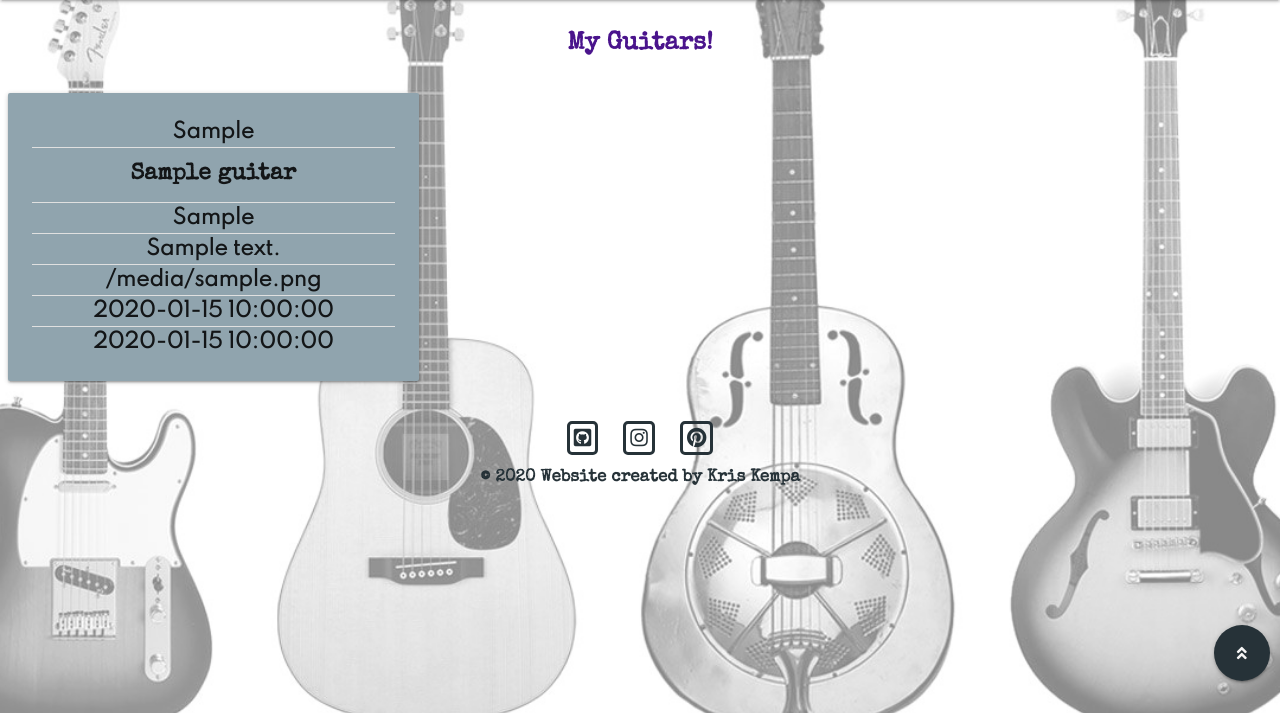
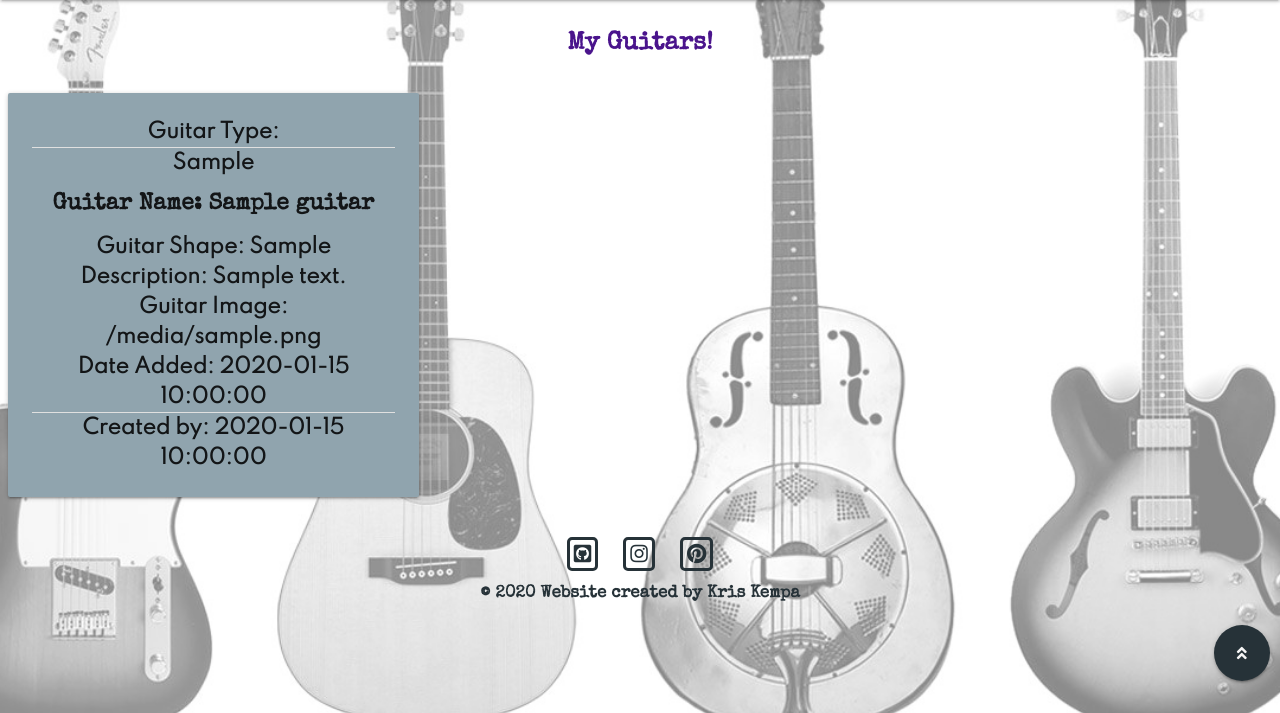
Before and after one commit to Code-Institute-Submissions/buzzing-strings, a Flask app: page /user in a window 1280 px wide. Shown: the part 64-777 px from the top of the page. Run offline with Flask 2, Linux system fonts and the light colour scheme; a database or web service that is not in the repository returns one stand-in record (values such as "Sample title"); some libraries are stand-ins or nearby versions.

Commit message:
Renamed function in app.py

```diff
--- a/app.py
+++ b/app.py
@@ -79,7 +79,7 @@ def login():
                     flash("Hello, {}".format(
                         request.form.get("username")))
                     return redirect(url_for(
-                        "guitars", username=session["user"]))
+                        "all_guitars", username=session["user"]))
             else:
                 # invalid password match
                 flash("Sorry, Your Username and/or Password is incorrect!")
@@ -106,12 +106,12 @@ def logout():
 
 
 # All Guitars
-@app.route("/guitars")
-def guitars():
+@app.route("/all_guitars")
+def all_guitars():
     """
     Renders all guitars page
     """
-    return render_template("pages/guitars.html")
+    return render_template("pages/all_guitars.html")
 
 
 # Add Guitar
@@ -129,7 +129,7 @@ def add_guitar():
             "guitar_description": request.form.get("guitar_description"),
             "guitar_image": request.form.get("guitar_image"),
             "date_added": request.form.get("date_added"),
-            "created_by": request.form.get("created_by")
+            "added_by": request.form.get("added_by")
         }
         mongo.db.guitars.insert_one(guitar)
         return redirect(url_for("user"))
--- a/static/css/style.css
+++ b/static/css/style.css
@@ -151,8 +151,10 @@ h3.login-heading {
 label.username,
 label.password,
 label.guitar_name,
+label.guitar_shape,
 label.guitar_description,
-label.date_added {
+label.date_added,
+label.added_by {
     font-size: 1.5rem;
 }
 
--- a/templates/components/navigation/navigation.html
+++ b/templates/components/navigation/navigation.html
@@ -7,7 +7,7 @@
       <ul class="right hide-on-med-and-down">
         <li><a href="{{ url_for('about') }}">About Us...</a></li>
         {% if session.user %}
-        <li><a href="{{ url_for('guitars') }}">All Guitars</a></li>
+        <li><a href="{{ url_for('all_guitars') }}">All Guitars</a></li>
         <li><a href="{{ url_for('add_guitar') }}">Add Guitar!</a></li>
         <li><a href="{{ url_for('logout') }}"><i class="fas fa-sign-out-alt orange-text text-lighten-1 tooltipped"
                  data-position="bottom" data-tooltip="Log Out!"></i></a></li>
@@ -25,7 +25,7 @@
     <li class="divider"></li>
     <li><a href="{{ url_for('about') }}">About Us...</a></li>
     {% if session.user %}
-    <li><a href="{{ url_for('guitars') }}">All Guitars</a></li>
+    <li><a href="{{ url_for('all_guitars') }}">All Guitars</a></li>
     <li><a href="{{ url_for('add_guitar') }}">Add Guitar</a></li>
     <li><a href="{{ url_for('logout') }}"><i class="fas fa-sign-out-alt orange-text text-lighten-1 tooltipped"
             data-position="bottom" data-tooltip="Log Out!"></i></a></li>
--- a/templates/pages/user_list.html
+++ b/templates/pages/user_list.html
@@ -17,19 +17,17 @@
             <div class="col s12 m4">
                 <div class="card-panel blue-grey lighten-2 center-align">
                     {% for guitar in guitars %}
-                    <p class="guitar-type">{{ guitar.guitar_type }}</p>
+                    <p class="guitar-type">Guitar Type:
                     <div class="divider"></div>
-                    <p class="guitar-name"> {{ guitar.guitar_name }}</p>
+                       {{ guitar.guitar_type }}
+                    </p>
+                    <p class="guitar-name"> Guitar Name: {{ guitar.guitar_name }}</p>
+                    <p class="guitar-shape"> Guitar Shape: {{ guitar.guitar_shape }}</p>
+                    <p class="guitar-description"> Description: {{ guitar.guitar_description }}</p>
+                    <p class="guitar-image">Guitar Image: {{ guitar.guitar_image }}</p>
+                    <p class="date-added"> Date Added: {{ guitar.date_added }}</p>
                     <div class="divider"></div>
-                    <p class="guitar-shape"> {{ guitar.guitar_shape }}</p>
-                    <div class="divider"></div>
-                    <p class="guitar-description">{{ guitar.guitar_description }}</p>
-                    <div class="divider"></div>
-                    <p class="guitar-image">{{ guitar.guitar_image }}</p>
-                    <div class="divider"></div>
-                    <p class="date-added">{{ guitar.date_added }}</p>
-                    <div class="divider"></div>
-                    <p class="created_by">{{ guitar.created_by }}</p>
+                    <p class="added_by">Created by: {{ guitar.added_by }}</p>
                     {% endfor %}
                 </div>
             </div>
```
Also changed, not shown: templates/pages/add_guitar.html (+12 -12 lines), templates/pages/all_guitars.html (renamed from templates/pages/guitars.html).
